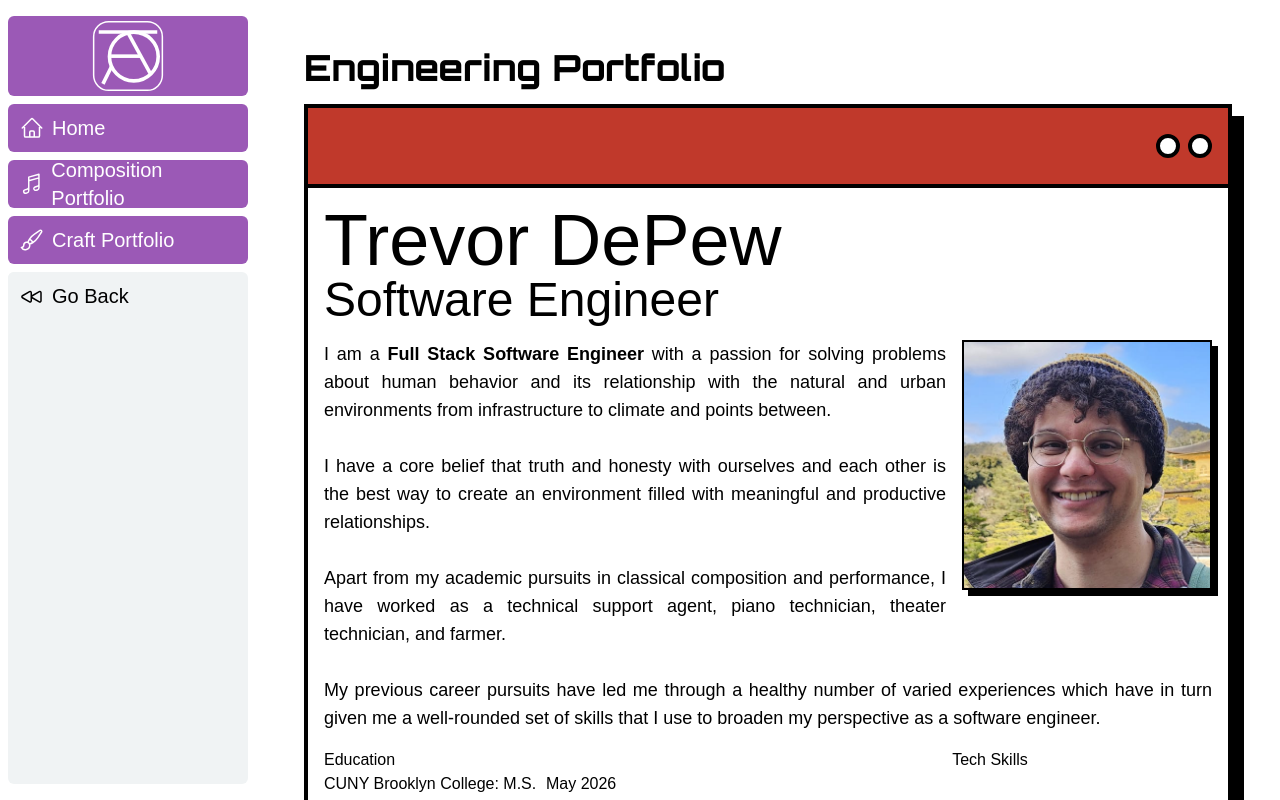
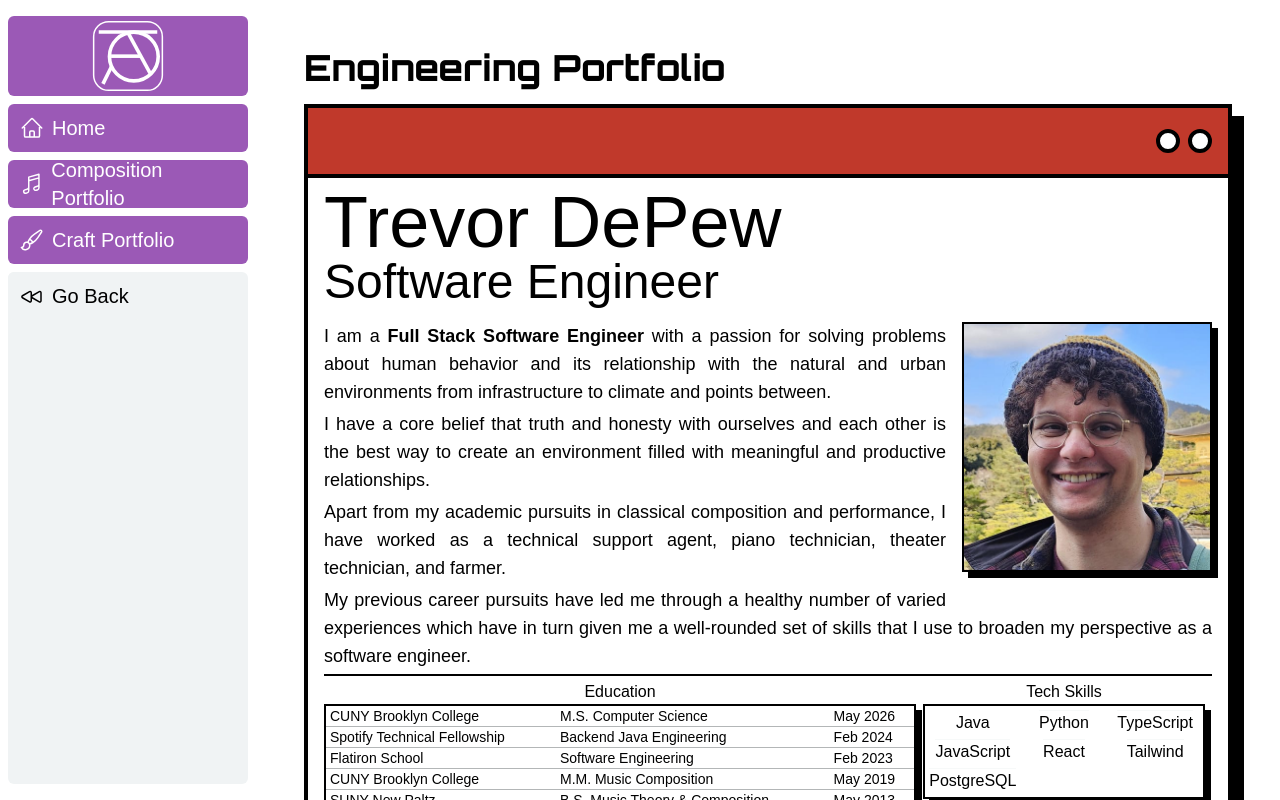
Before and after one commit to tdep/trevordepew.com, a Next.js app: page /software-portfolio in a window 1280 px wide. Built offline with nearby package versions, Linux system fonts and the light colour scheme; a web font is replaced by a local one.

Commit message:
addes tech and edu tables, sets display for medium screens

```diff
--- /dev/null
+++ b/app/ui/software-portfolio/edu-grid.tsx
@@ -0,0 +1,64 @@
+import clsx from "clsx"
+
+type EduData = {
+    school: string,
+    degree: string,
+    completion: string,
+}
+
+const eduDataList: EduData[] = [
+    {
+        school: "CUNY Brooklyn College",
+        degree: "M.S. Computer Science",
+        completion: "May 2026"
+    },
+    {
+        school: "Spotify Technical Fellowship",
+        degree: "Backend Java Engineering",
+        completion: "Feb 2024"
+    },
+    {
+        school: "Flatiron School",
+        degree: "Software Engineering",
+        completion: "Feb 2023"
+    },
+    {
+        school: "CUNY Brooklyn College",
+        degree: "M.M. Music Composition",
+        completion: "May 2019"
+    },
+    {
+        school: "SUNY New Paltz",
+        degree: "B.S. Music Theory & Composition",
+        completion: "May 2013"
+    },
+];
+
+// TODO: fix display for smaller screens
+export default function EduGrid() {
+    return (
+        <div className={"flex flex-col text-center"}>
+            <p>Education</p>
+            <table className={"border-collapse w-full border-2 border-black shadow-section-2d-small"}>
+                <tbody>
+                    {eduDataList.map((edu, i) => {
+                        return (
+                            <tr
+                                key={i}
+                                className={clsx('table-row text-sm text-justify',
+                                    {
+                                        'border-t border-gray-700': i !== 0,
+                                    }
+                                )}
+                            >
+                                <td className={"p-0 pl-1"}>{edu.school}</td>
+                                <td className={"p-0 pl-1"}>{edu.degree}</td>
+                                <td className={"p-0 pl-1"}>{edu.completion}</td>
+                            </tr>
+                        )
+                    })}
+                </tbody>
+            </table>
+        </div>
+    )
+}
--- a/app/ui/software-portfolio/software-about.tsx
+++ b/app/ui/software-portfolio/software-about.tsx
@@ -1,8 +1,10 @@
 import Image from "next/image"
+import TechSkillsGrid from "@/app/ui/software-portfolio/tech-skills-grid"
+import EduGrid from "@/app/ui/software-portfolio/edu-grid"
 
 export default function SoftwareAbout() {
     return (
-        <div className={"bg-white-100 m-4"}>
+        <div className={"bg-white-100 m-4 mt-2"}>
             <div className={"flex flex-col items-start w-full leading-none text-center"}>
                 <p className={"text-7xl"}>Trevor DePew</p>
                 <p className={"text-5xl hidden md:block"}>Software Engineer</p>
@@ -16,7 +18,7 @@ export default function SoftwareAbout() {
                     alt={"Portrait of Trevor DePew, Software Engineer"}
                 />
             </div>
-            <div className={"flex flex-col w-full h-auto items-start mt-4 mb-4"}>
+            <div className={"flex flex-col w-full h-auto items-start mt-4 mb-1 border-b-2 border-b-black"}>
                 <div>
                     <Image
                         src={"/profile_trevor.png"}
@@ -25,37 +27,32 @@ export default function SoftwareAbout() {
                         className={"hidden md:inline float-end ml-4 mb-4 border-2 border-black shadow-section-2d-small"}
                         alt={"Portrait of Trevor DePew, Software Engineer"}
                     />
-                    <p className={"text-lg text-justify"}>
+                    <p className={"text-lg text-justify mb-1"}>
                         I am a <strong>Full Stack Software Engineer</strong> with a passion for solving problems
                         about human behavior and its relationship with the natural and urban environments from
-                        infrastructure to climate and points between.<br /><br />
-
+                        infrastructure to climate and points between.
+                    </p>
+                    <p className={"text-lg text-justify mb-1"}>
                         I have a core belief that truth and honesty with ourselves and each other is the best way to
-                        create an environment filled with meaningful and productive relationships.<br /><br />
-
+                        create an environment filled with meaningful and productive relationships.
+                    </p>
+                    <p className={"text-lg text-justify mb-1"}>
                         Apart from my academic pursuits in classical composition and performance, I have worked as a
-                        technical support agent, piano technician, theater technician, and farmer.<br /><br />
-
+                        technical support agent, piano technician, theater technician, and farmer.
+                    </p>
+                    <p className={"text-lg text-justify mb-1"}>
                         My previous career pursuits have led me through a healthy number of varied experiences which
                         have in turn given me a well-rounded set of skills that I use to broaden my perspective as a
                         software engineer.
                     </p>
                 </div>
             </div>
-            <div className={"hidden md:grid grid-cols-2 justify-items-center"}>
-                <div className={""}>
-                    <p>Education</p>
-                    <div className={"grid grid-cols-2"}>
-                        <ul>
-                            <li><p>CUNY Brooklyn College: M.S. Computer Science</p></li>
-                        </ul>
-                        <ul>
-                            <li><p>May 2026</p></li>
-                        </ul>
-                    </div>
+            <div className={"hidden md:grid grid-cols-3 justify-items-center mb-2"}>
+                <div className={" w-full col-span-2"}>
+                    <EduGrid />
                 </div>
-                <div className={"basis-1/2"}>
-                    <p>Tech Skills</p>
+                <div>
+                    <TechSkillsGrid />
                 </div>
             </div>
         </div>
--- a/app/ui/software-portfolio/software-section.tsx
+++ b/app/ui/software-portfolio/software-section.tsx
@@ -5,6 +5,7 @@ type SectionProps = {
     SectionContent: React.ReactElement;
 }
 
+// TODO: fix display for larger screens (more compact)
 export default function SWPortfolioSection({
                                                sectionName,
                                                SectionContent,
@@ -14,7 +15,7 @@ export default function SWPortfolioSection({
             <div className={"bg-gray-300 border-4 border-black"}>
                 <div
                     className={clsx(
-                        "mt-0 grid h-[80px] grid-cols-3 justify-items-end gap-2 border-b-4 border-black p-2",
+                        "mt-0 grid h-[70px] grid-cols-3 justify-items-end gap-2 border-b-4 border-black p-2",
                         {
                             'bg-pomegranate-500': sectionName === 'about',
                             'bg-carrot-500': sectionName === 'experience',
@@ -28,7 +29,7 @@ export default function SWPortfolioSection({
                         <div className={"h-6 w-6 rounded-full bg-white-100 ml-1 border-4 border-black"} />
                     </div>
                 </div>
-                <div className={"mt-0 h-[80vh] bg-white-100 overflow-y-scroll"}>
+                <div className={"mt-0 h-[89vh] bg-white-100 overflow-y-scroll md:overflow-hidden"}>
                     <SectionContent.type />
                 </div>
             </div>
--- /dev/null
+++ b/app/ui/software-portfolio/tech-skills-grid.tsx
@@ -0,0 +1,32 @@
+import clsx from "clsx"
+
+const techSkills: string[] = [
+    "Java", "Python", "TypeScript", "JavaScript", "React", "Tailwind", "PostgreSQL",
+]
+
+export default function TechSkillsGrid() {
+    return (
+        <div className={"flex flex-col text-center"}>
+            <p>Tech Skills</p>
+            <div className={"border-2 border-black shadow-section-2d-small"}>
+                <div className={"grid grid-cols-3 gap-1 justify-items-center m-1"}>
+                    {techSkills.map((skill, i) => {
+                        return (
+                            <p
+                                key={skill}
+                                className={clsx(
+                                    'flex flex-row items-center justify-between',
+                                    {
+                                        'border-t': i !== 0
+                                    },
+                                )}
+                            >
+                                {skill}
+                            </p>
+                        )
+                    })}
+                </div>
+            </div>
+        </div>
+    );
+}
```
